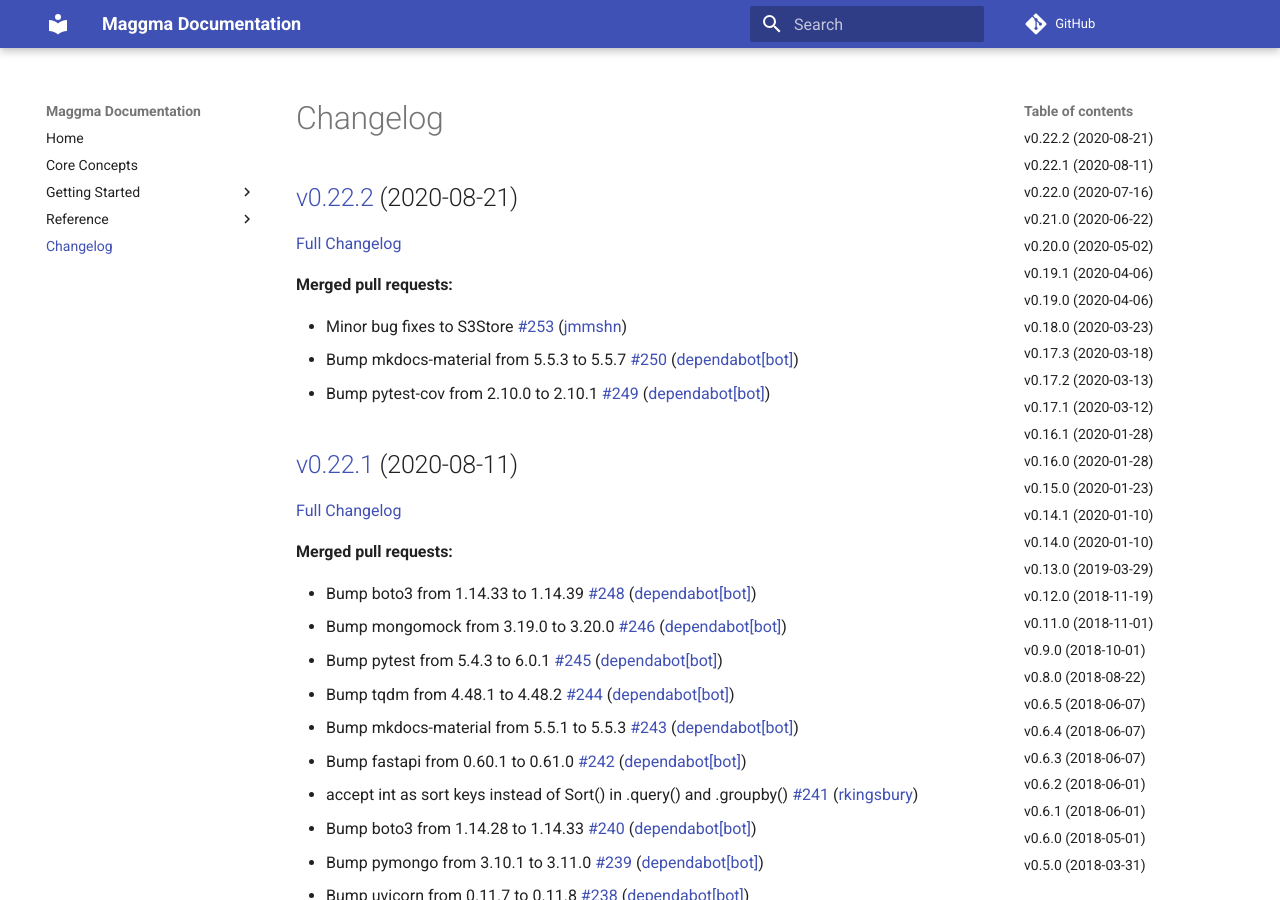
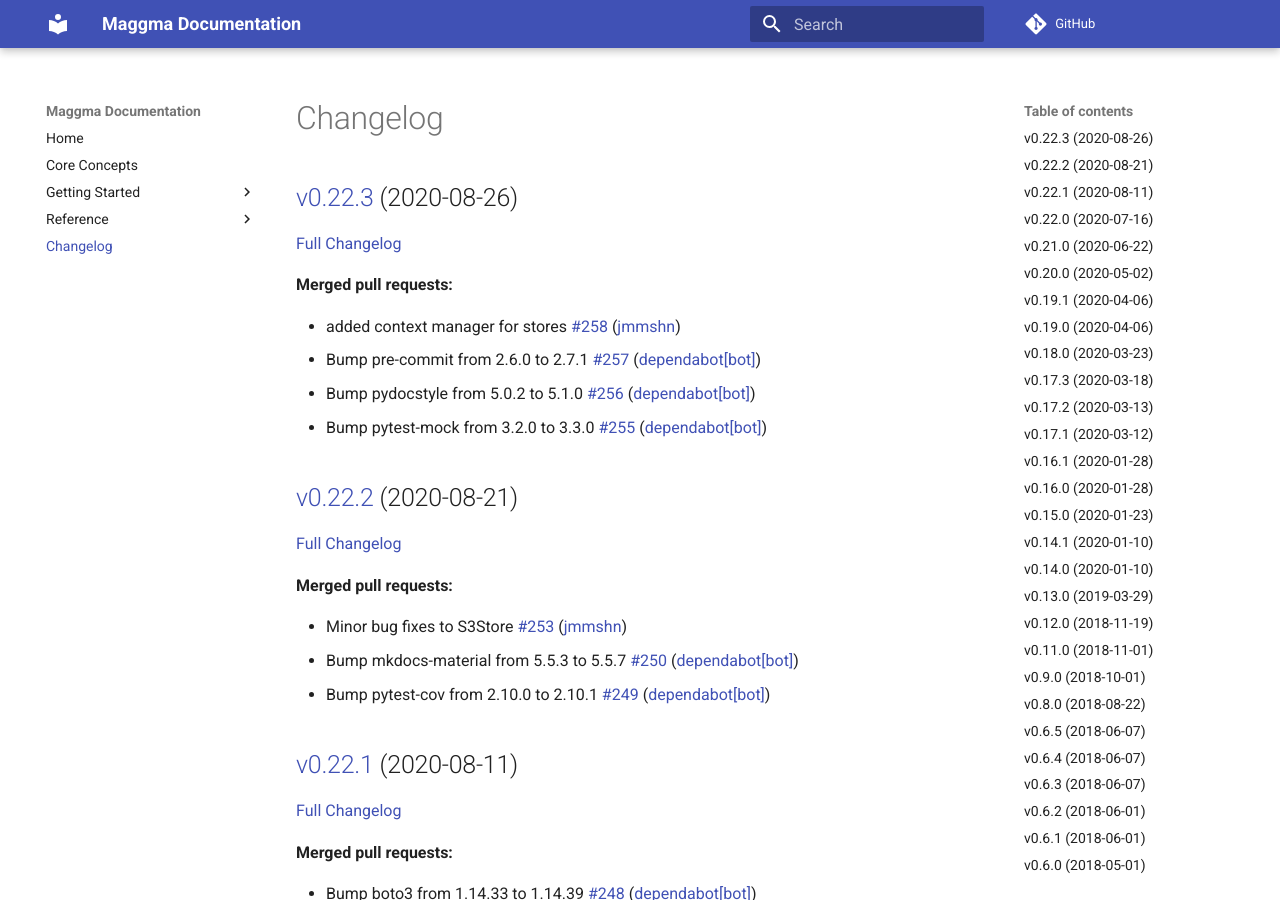
Before and after one commit to materialsproject/maggma, an MkDocs documentation site: the page built from docs/CHANGELOG.md, in a window 1280 px wide and 900 px high. Built offline with MkDocs 1.6.1 and Material for MkDocs 9.7.7, drawn with Linux system fonts in a browser that asks for light colours; comment, search, counter and statistics services are not loaded.

Commit message:
Updated CHANGELOG.md

```diff
--- a/docs/CHANGELOG.md
+++ b/docs/CHANGELOG.md
@@ -1,4 +1,15 @@
 # Changelog
+
+## [v0.22.3](https://github.com/materialsproject/maggma/tree/v0.22.3) (2020-08-26)
+
+[Full Changelog](https://github.com/materialsproject/maggma/compare/v0.22.2...v0.22.3)
+
+**Merged pull requests:**
+
+- added context manager for stores [\#258](https://github.com/materialsproject/maggma/pull/258) ([jmmshn](https://github.com/jmmshn))
+- Bump pre-commit from 2.6.0 to 2.7.1 [\#257](https://github.com/materialsproject/maggma/pull/257) ([dependabot[bot]](https://github.com/apps/dependabot))
+- Bump pydocstyle from 5.0.2 to 5.1.0 [\#256](https://github.com/materialsproject/maggma/pull/256) ([dependabot[bot]](https://github.com/apps/dependabot))
+- Bump pytest-mock from 3.2.0 to 3.3.0 [\#255](https://github.com/materialsproject/maggma/pull/255) ([dependabot[bot]](https://github.com/apps/dependabot))
 
 ## [v0.22.2](https://github.com/materialsproject/maggma/tree/v0.22.2) (2020-08-21)
 
```
